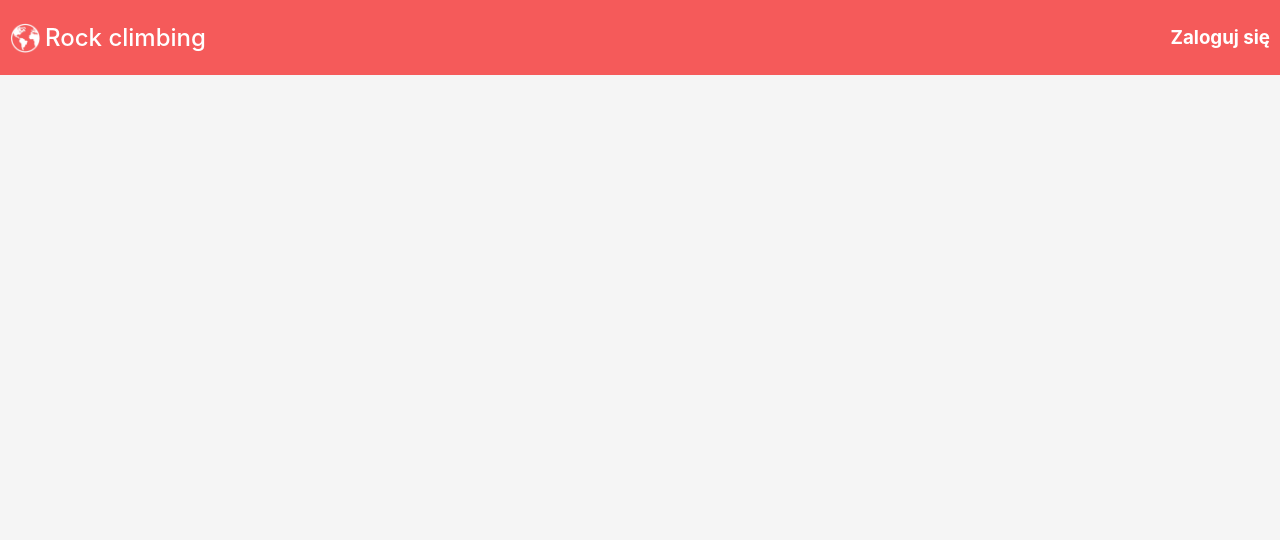
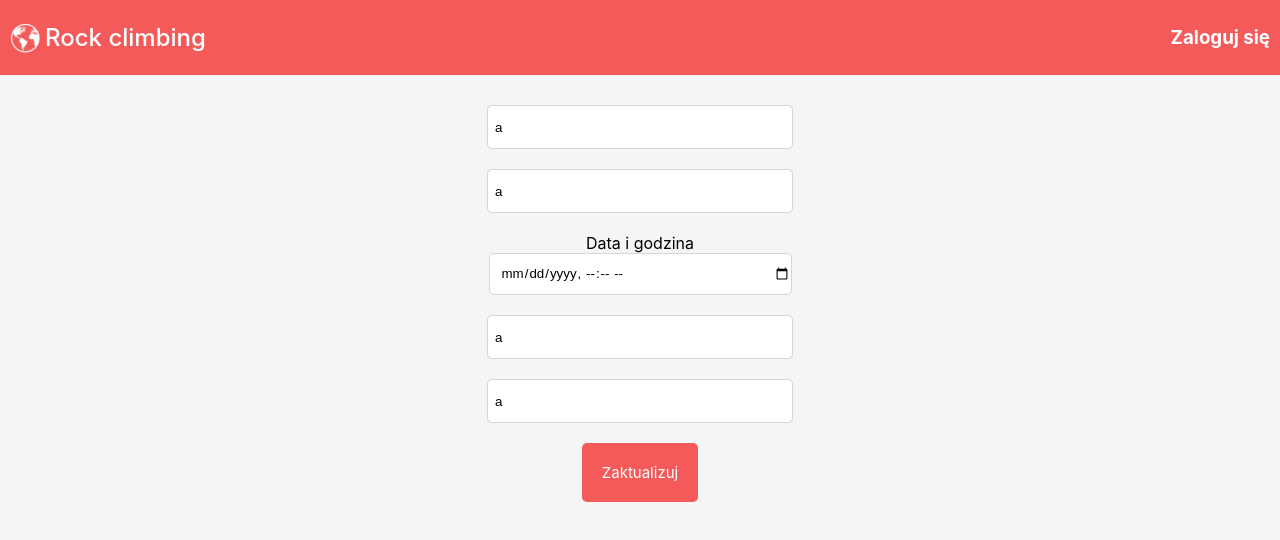
Before and after one commit to myszol321/RockClimbing, a React (Create React App) app: page /editEvent in a window 1280 px wide. Shown: the top 540 px of the page. Built offline with nearby package versions, Linux system fonts and the light colour scheme; no server answers.

Commit message:
edit event

```diff
--- a/public/style.css
+++ b/public/style.css
@@ -241,6 +241,13 @@ body {
     align-items: center;
 }
 
+.event--edit {
+    position: absolute;
+    top: 10px;
+    right: 60px;
+    width: 30px;
+    cursor: pointer;
+}
 /* profile page */
 
 .profile {
--- a/src/App.js
+++ b/src/App.js
@@ -9,6 +9,7 @@ import AddEvent from "./components/AddEvent"
 import EditProfile from "./components/EditProfile"
 import LoginPage from "./components/LoginPage"
 import RegisterPage from "./components/RegisterPage"
+import EditEvent from "./components/EditEvent"
 
 export default function App() {
 
@@ -59,12 +60,14 @@ export default function App() {
             <div className="main-page">
                 <Routes>
                     <Route path="/" element={<EventList userId={userInfo.id} handleClick={changeEventPage}/>} />
-                    <Route path={profilePagePath} element={<ProfilePage userInfo={userInfo}/>}/>
+                    <Route path="/profilePage" element={<ProfilePage userInfo={userInfo}/>}/>
                     <Route path="/addEvent" element={<AddEvent creator_id={userInfo.id}/>}/>
-                    <Route path="/editProfile" element={<EditProfile userInfo={userInfo}/>}/>
+                    <Route path="/editProfile" element={<EditProfile userInfo={userInfo} changeUserInfo={changeUserInfo}/>}/>
                     <Route path={eventPath} element={<EventPage eventId={eventId} userId={userInfo.id}/>}/>
                     <Route path="/loginPage" element={<LoginPage changeUserInfo={changeUserInfo}/>}/>
                     <Route path="/registerPage" element={<RegisterPage />}/>
+                    <Route path="/editEvent" element={<EditEvent eventId={eventId}/>}/>
+                    {/* <Route path="/profilePage/:id" */}
                 </Routes>
             </div>
         </div>
--- /dev/null
+++ b/src/components/EditEvent.js
@@ -0,0 +1,131 @@
+import React from 'react'
+import { Link, useNavigate } from 'react-router-dom'
+const axios = require('axios').default;
+
+export default function EditEvent(props) {
+
+    const [formData, setFormData] = React.useState({
+        city: "a",
+        description: "a",
+        gym_name: "a",
+        training_length: "a",
+        date_and_time: ""
+    })
+
+    const navigate = useNavigate();
+
+    React.useEffect(() => {
+        const fetchProducts = async () => {
+            try {
+                const res = await axios.get(
+                    `http://localhost:4000/events/${props.eventId}`
+                );
+                setFormData(() => {
+                    return {
+                        ...res.data[0],
+                        date_and_time: JSON.stringify(res.data[0].date_and_time).slice(1,17)
+                    }
+                })
+            } catch (err) {
+                if (err.response) {
+                    alert(err.response);
+                } else if (err.request) {
+                    console.log(err.request);
+                }
+            }
+        };
+        fetchProducts();
+    }, [])
+
+    function handleChange(event) {
+        const {name, value} = event.target
+        setFormData(prevFormData => {
+            return {
+                ...prevFormData,
+                [name]: value
+            }
+        })
+    }
+
+    function handleSubmit(event) {
+        event.preventDefault()
+            const fetchedData = fetch(`http://localhost:4000/events/${formData.id}`, {
+                method: 'PUT',
+                mode: 'cors',
+                body: JSON.stringify(formData),
+                headers: { "Content-Type": "application/json" }
+            })
+            .then((response) => {
+                if (response.ok) {
+                    alert("Zaktualizowano");
+                    navigate(`/`)
+                    return response.json()
+                } else {
+                    alert(response.statusText)
+                    console.log(response.statusText)
+                }
+            })
+            .catch((error) => {
+                console.log(error)
+            })
+            return fetchedData
+    }
+
+    return (
+        <form className="form--event" onSubmit={handleSubmit}>
+                <input
+                    type="text"
+                    placeholder="Miejsce"
+                    className="form--event--input"
+                    name="gym_name"
+                    value={formData.gym_name}
+                    onChange={handleChange}
+                />
+
+                <input
+                    type="text"
+                    placeholder="Miasto"
+                    className="form--event--input"
+                    name="city"
+                    value={formData.city}
+                    onChange={handleChange}
+                />
+
+                <label htmlFor="date">Data i godzina</label>
+
+                <input
+                    type="datetime-local"
+                    placeholder="Data i godzina"
+                    className="form--event--input"
+                    id="date"
+                    name="date_and_time"
+                    value={formData.date_and_time}
+                    onChange={handleChange}
+                />
+
+                <input
+                    type="text"
+                    placeholder="Długość treningu"
+                    className="form--event--input"
+                    name="training_length"
+                    value={formData.training_length}
+                    onChange={handleChange}
+                />
+
+                <input
+                    type="text"
+                    placeholder="Opis"
+                    className="form--event--input"
+                    name="description"
+                    value={formData.description}
+                    onChange={handleChange}
+                />
+
+                <button
+                    className="form--event--button"
+                >
+                    Zaktualizuj
+                </button>
+            </form>
+    )
+}
--- a/src/components/EditProfile.js
+++ b/src/components/EditProfile.js
@@ -40,7 +40,8 @@ export default function EditProfile(props) {
             .then((response) => {
                 if (response.ok) {
                     alert("Zaktualizowano");
-                    navigate(`/profilePage/${formData.id}`)
+                    props.changeUserInfo(formData);
+                    navigate(`/profilePage`)
                     return response.json()
                 } else {
                     alert(response.statusText)
--- a/src/components/EventPage.js
+++ b/src/components/EventPage.js
@@ -2,6 +2,7 @@ import React from 'react'
 import {Link, useNavigate} from "react-router-dom"
 import pin from '../images/pin.png'
 import trash from '../images/trash.png'
+import pencil from '../images/pencil.png'
 const axios = require('axios').default;
 
 export default function EventPage(props) {
@@ -78,9 +79,6 @@ export default function EventPage(props) {
     }
 
     const changeJoin = () => {
-        console.log(props.userId)
-        console.log(eventInfo.creator_id)
-        console.log(eventInfo.creator_id.toString() === props.userId.toString())
         if(isDisabled) {
             alert("Nie możesz dołączyć do swojego wydarzenia")
         } else if (props.userId === "") {
@@ -89,7 +87,6 @@ export default function EventPage(props) {
             setJoined(prevState => !prevState);
             fetchChangeJoin()
         }
-        console.log(isDisabled)
     }
 
     const deleteEvent = async () => {
@@ -117,6 +114,10 @@ export default function EventPage(props) {
         })
     }
 
+    const goToEdit = () => {
+        navigate('/editEvent')
+    }
+
     return (
         <div className="event">
             <div className="event--location">
@@ -140,7 +141,7 @@ export default function EventPage(props) {
                     Wzięto udział!
             </button>
             :
-            <button className={`event--join`} onClick={changeJoin} disabled={isDisabled}>
+            <button className={`event--join`} onClick={changeJoin}>
                     <span>Dołącz do wydarzenia</span>
             </button>
             }
@@ -149,6 +150,7 @@ export default function EventPage(props) {
             {isDisabled
             &&
             <div>
+                <img className="event--edit" src={pencil} alt="" onClick={goToEdit} />
                 <img className="event--delete" src={trash} alt="" onClick={toggleOption}/>
                 {showOption
                 &&
--- a/src/components/LoginPage.js
+++ b/src/components/LoginPage.js
@@ -22,23 +22,6 @@ export default function LoginPage(props) {
         })
     }
 
-    // const getUserInfo = async (login) => {
-    //     try {
-    //         const res = await axios.get(
-    //             `http://localhost:4000/users/${login}`
-    //         );
-    //         props.changeUserInfo(res.data[0])
-    //         console.log('co to za data')
-    //         console.log(res.data[0])
-    //     } catch (err) {
-    //         if (err.response) {
-    //             alert(err.response);
-    //         } else if (err.request) {
-    //             console.log(err.request);
-    //         }
-    //     }
-    // }
-
     const sendUserData = async() => {
         const fetchedData = await fetch(`http://localhost:4000/users/login`, {
             method: 'POST',
@@ -58,7 +41,7 @@ export default function LoginPage(props) {
             console.log(responseJson[0]);
             props.changeUserInfo(responseJson[0]);
             alert("Zalogowano pomyślnie");
-            navigate(`/profilePage/${responseJson[0].id}`, { replace: true})
+            navigate(`/profilePage`)
         })
         .catch((error) => {
             console.log(error)
```
Also changed, not shown: src/images/pencil.png (added). Lines whose indentation alone changed are shown as unchanged.
